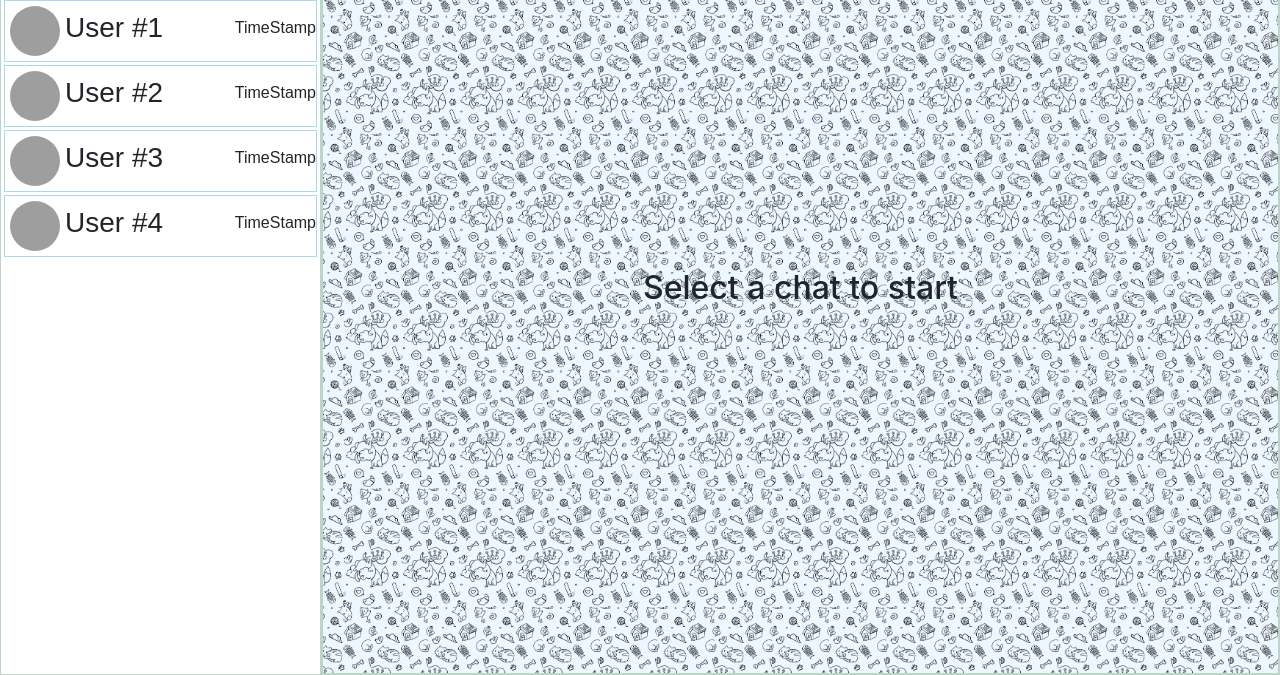
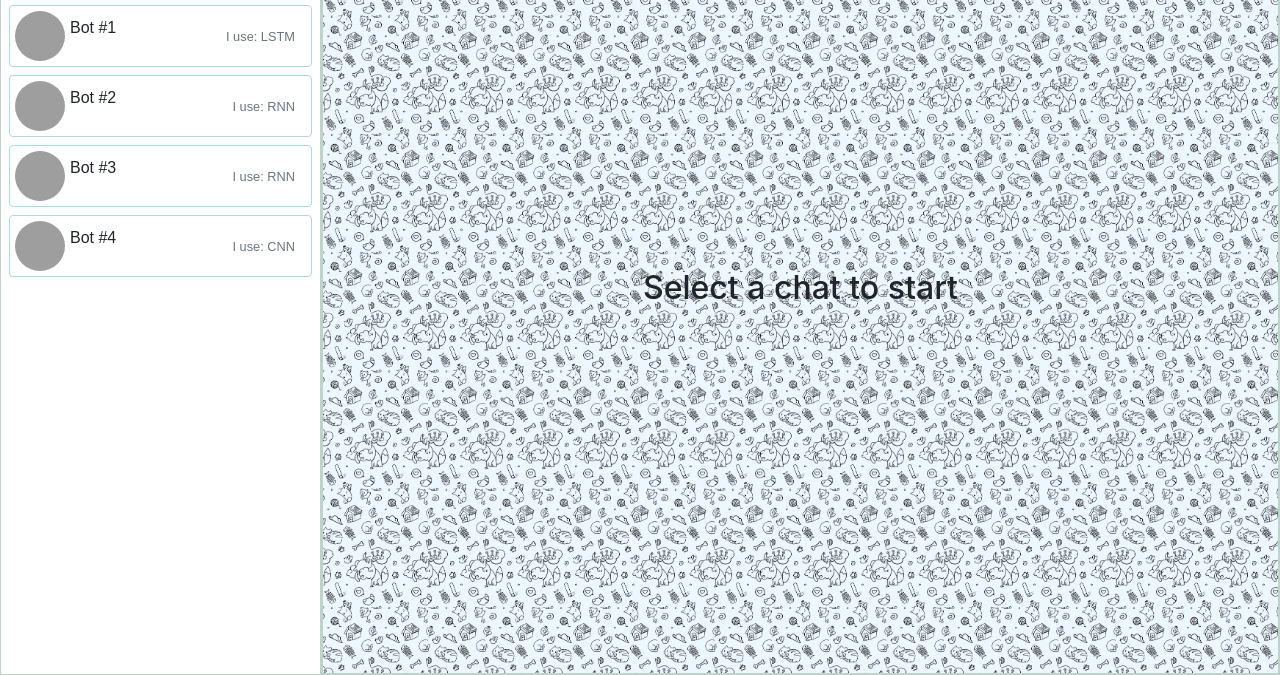
Before and after one commit to AkashChatterjee1999/Final_Year_Project, a React app: page / in a window 1280 px wide. Shown: the part 125-800 px from the top of the page. Built offline with nearby package versions, Linux system fonts and the light colour scheme; grey boxes are pictures that could not be loaded.

Commit message:
Updated layout

```diff
--- a/src/components/main.jsx
+++ b/src/components/main.jsx
@@ -8,13 +8,13 @@ class Main extends Component{
         super(props)
         this.state = {
             userArr : [
-                {id:1,name:"User #1",msg:["This is a message from User #1","Hi Hello","Lorem ipsum, dolor sit amet consectetur adipisicing elit. Odio reiciendis praesentium ullam eum, ipsam et. Numquam voluptatibus sint minus accusantium, possimus ipsam beatae.","Dummy Texts"]},
+                {id:1,name:"Bot #1", algo: "LSTM",msg:["This is a message from Bot #1","Hi Hello","Lorem ipsum, dolor sit amet consectetur adipisicing elit. Odio reiciendis praesentium ullam eum, ipsam et. Numquam voluptatibus sint minus accusantium, possimus ipsam beatae.","Dummy Texts"]},
 
-                {id:2,name:"User #2",msg:["This is a message from User #2","Hi Hello","Lorem ipsum, dolor sit amet consectetur adipisicing elit. Odio reiciendis praesentium ullam eum, ipsam et. Numquam voluptatibus sint minus accusantium, possimus ipsam beatae.","Dummy Texts"]},
+                {id:2,name:"Bot #2",algo: "RNN",msg:["This is a message from Bot #2","Hi Hello","Lorem ipsum, dolor sit amet consectetur adipisicing elit. Odio reiciendis praesentium ullam eum, ipsam et. Numquam voluptatibus sint minus accusantium, possimus ipsam beatae.","Dummy Texts"]},
 
-                {id:3,name:"User #3",msg:["This is a message from User #3","Hi Hello","Lorem ipsum, dolor sit amet consectetur adipisicing elit. Odio reiciendis praesentium ullam eum, ipsam et. Numquam voluptatibus sint minus accusantium, possimus ipsam beatae.","Dummy Texts"]},
+                {id:3,name:"Bot #3",algo: "RNN", msg:["This is a message from Bot #3","Hi Hello","Lorem ipsum, dolor sit amet consectetur adipisicing elit. Odio reiciendis praesentium ullam eum, ipsam et. Numquam voluptatibus sint minus accusantium, possimus ipsam beatae.","Dummy Texts"]},
 
-                {id:4,name:"User #4",msg:["This is a message from User #4","Hi Hello","Lorem ipsum, dolor sit amet consectetur adipisicing elit. Odio reiciendis praesentium ullam eum, ipsam et. Numquam voluptatibus sint minus accusantium, possimus ipsam beatae.","Dummy Texts"]}
+                {id:4,name:"Bot #4",algo: "CNN",msg:["This is a message from Bot #4","Hi Hello","Lorem ipsum, dolor sit amet consectetur adipisicing elit. Odio reiciendis praesentium ullam eum, ipsam et. Numquam voluptatibus sint minus accusantium, possimus ipsam beatae.","Dummy Texts"]}
             ],
             userName: "No Chat Selected",
             selectedId: 0
--- a/src/components/userThreads.jsx
+++ b/src/components/userThreads.jsx
@@ -6,10 +6,10 @@ class UserThreads extends Component{
     // }
     render(){
         return(
-            <div className="userDetails" onClick={ () => { this.props.handleUserName(this.props.userArr.id)} }  >
+            <div className="userDetails m-2 rounded pr-3" onClick={ () => { this.props.handleUserName(this.props.userArr.id)} }  >
                 <img src="https://picsum.photos/200/300/?blur=2" alt=""/>
-                <h3>{this.props.userArr.name    }</h3>
-                <h6>TimeStamp</h6>
+                <p className = "text mr-auto">{this.props.userArr.name}</p>
+                <small className = "text-muted">I use: {this.props.userArr.algo}</small>
             </div>
         );
     }
--- a/src/stylesheet/userThreadStyle.css
+++ b/src/stylesheet/userThreadStyle.css
@@ -8,7 +8,6 @@
     align-items: center;
     justify-content: space-around;
     border: 1px solid lightblue;
-    margin: 3px;
     font-family: 'Montserrat', sans-serif;
 }
 .userDetails:hover{
```
Also changed, not shown: 1 other file.
